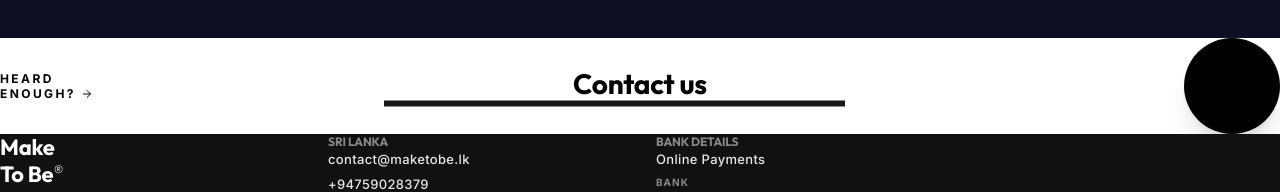
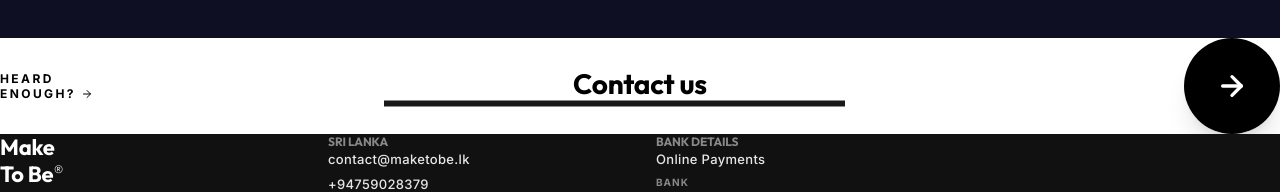
Before and after one commit to mohamedsamthi/make-to-be, a React (Vite) app: page / in a window 1280 px wide. Shown: the part 3017-3209 px from the top of the page. Built offline with nearby package versions, Linux system fonts and the light colour scheme; no server answers; the database is empty.

Commit message:
Fixed footer contact icon visibility (forced white color)

```diff
--- a/src/components/layout/Footer.jsx
+++ b/src/components/layout/Footer.jsx
@@ -26,8 +26,8 @@ export default function Footer() {
             <div className="h-1 lg:h-1.5 w-[50%] xs:w-[70%] sm:w-[90%] bg-black/90 mt-1 sm:mt-2 mx-auto" />
           </div>
 
-          <Link to="/contact" className="w-20 h-20 sm:w-24 sm:h-24 rounded-full bg-black text-white hover:bg-[#ccff00] hover:text-black flex items-center justify-center transition-all duration-300 ml-auto z-10 hover:scale-105 shadow-xl shrink-0">
-            <FiArrowRight size={28} strokeWidth={2.5} />
+          <Link to="/contact" className="w-20 h-20 sm:w-24 sm:h-24 rounded-full bg-black flex items-center justify-center transition-all duration-300 ml-auto z-10 hover:scale-105 shadow-xl shrink-0 group">
+            <FiArrowRight size={32} strokeWidth={2.5} className="text-white group-hover:text-black transition-colors" />
           </Link>
 
         </div>
```
